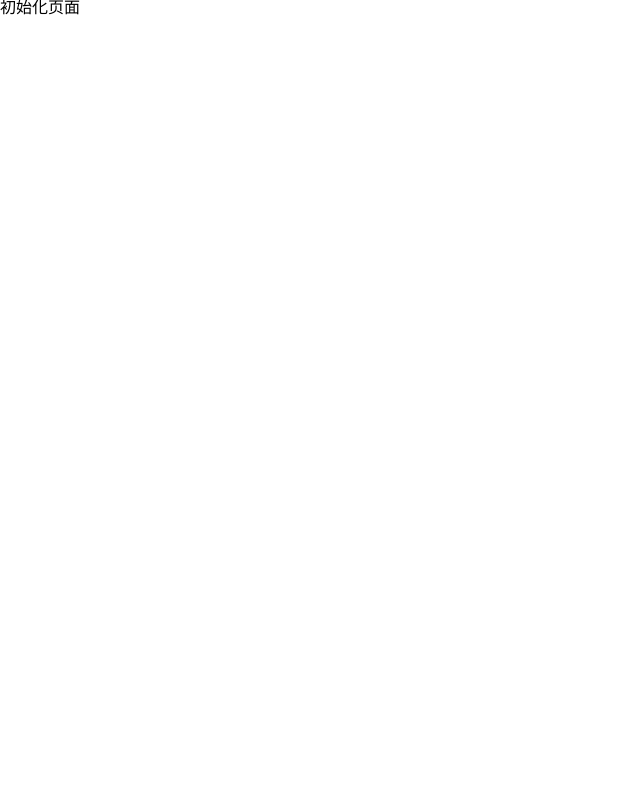
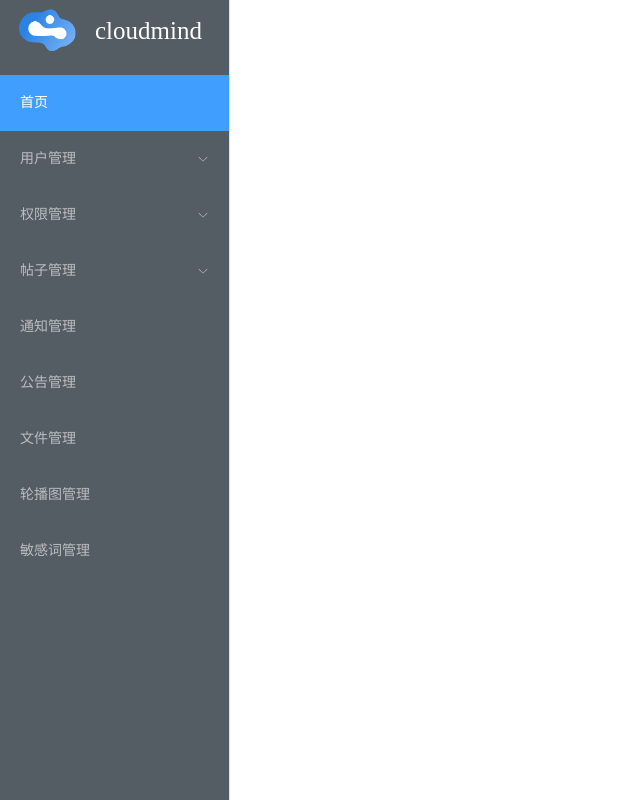
Before and after one commit to anguoo/vue-express, a Vue app in the folder client/: page / in a window 1280 px wide. Shown: the whole page, without its empty margins (0-640 px from the left). Built offline with nearby package versions, Linux system fonts and the light colour scheme.

Commit message:
feat:新增导航栏 (#8)

```diff
--- /dev/null
+++ b/client/src/components/nav.vue
@@ -0,0 +1,116 @@
+<template>
+    <div class="nav-box">
+        <el-menu
+            default-active="/"
+            class="el-menu-vertical-demo"
+            router="true"
+            unique-opened="true"
+            background-color="#545c64"
+            text-color="#ffffff99"
+        >
+            <div class="logo">
+                <img src="../assets/logo.png" alt="">
+                <span>cloudmind</span>
+            </div>
+            <el-menu-item index="/">
+                首页
+            </el-menu-item>
+            <el-sub-menu index="user">
+                <template #title>
+                    <span>用户管理</span>
+                </template>
+                <el-menu-item-group>
+                    <el-menu-item index="/user">
+                        用户管理
+                    </el-menu-item>
+                    <el-menu-item index="/user/role">
+                        角色管理
+                    </el-menu-item>
+                </el-menu-item-group>
+            </el-sub-menu>
+            <el-sub-menu index="permission">
+                <template #title>
+                    <span>权限管理</span>
+                </template>
+                <el-menu-item-group>
+                    <el-menu-item index="/permission/user">
+                        用户权限管理
+                    </el-menu-item>
+                    <el-menu-item index="/permission/manager">
+                        管理员权限管理
+                    </el-menu-item>
+                </el-menu-item-group>
+            </el-sub-menu>
+            <el-sub-menu index="posts">
+                <template #title>
+                    <span>帖子管理</span>
+                </template>
+                <el-menu-item-group>
+                    <el-menu-item index="/posts/post">
+                        文章管理
+                    </el-menu-item>
+                    <el-menu-item index="/posts/comments">
+                        评论管理
+                    </el-menu-item>
+                    <el-menu-item index="/posts/classify">
+                        分区管理
+                    </el-menu-item>
+                    <el-menu-item index="/posts/tags">
+                        标签管理
+                    </el-menu-item>
+                </el-menu-item-group>
+            </el-sub-menu>
+            <el-menu-item index="/notification">
+                通知管理
+            </el-menu-item>
+            <el-menu-item index="/announcement">
+                公告管理
+            </el-menu-item>
+            <el-menu-item index="/files">
+                文件管理
+            </el-menu-item>
+            <el-menu-item index="/slideshow">
+                轮播图管理
+            </el-menu-item>
+            <el-menu-item index="/words">
+                敏感词管理
+            </el-menu-item>
+        </el-menu>
+        <el-menu class="fill">
+        </el-menu>
+    </div>
+</template>
+<script setup lang="ts">
+import router from '@/router';
+import { ref } from 'vue'
+</script>
+<style scoped lang="css">
+.nav-box {
+    width: 230px;
+    height: 100%;
+    display: flex;
+    flex-direction: column;
+
+    .el-menu-vertical-demo:deep(.is-active) {
+        background-color: #409EFF;
+        color: #fff;
+    }
+
+    .fill {
+        flex: 1;
+        background-color: #545c64;
+    }
+
+    .logo {
+        display: flex;
+        align-items: center;
+        height: 60px;
+        font-size: 25px;
+        color: #fff;
+        margin-bottom: 15px;
+        img {
+            transform: scale(0.6);
+        }
+    }
+}
+</style>
--- /dev/null
+++ b/client/src/views/home/home.vue
@@ -0,0 +1,21 @@
+<template>
+    <div class="home-box">
+        <Nav class="nav"></Nav>
+    </div>
+</template>
+
+<script setup lang="ts">
+import Nav from '@/components/nav.vue'
+import { ref } from 'vue'
+</script>
+
+<style scoped lang="css">
+.home-box {
+    width: 100%;
+    height: 100%;
+
+    .nav {
+        height: 100%;
+    }
+}
+</style>
```
Also changed, not shown: client/src/router/index.ts (+5 -4 lines).
